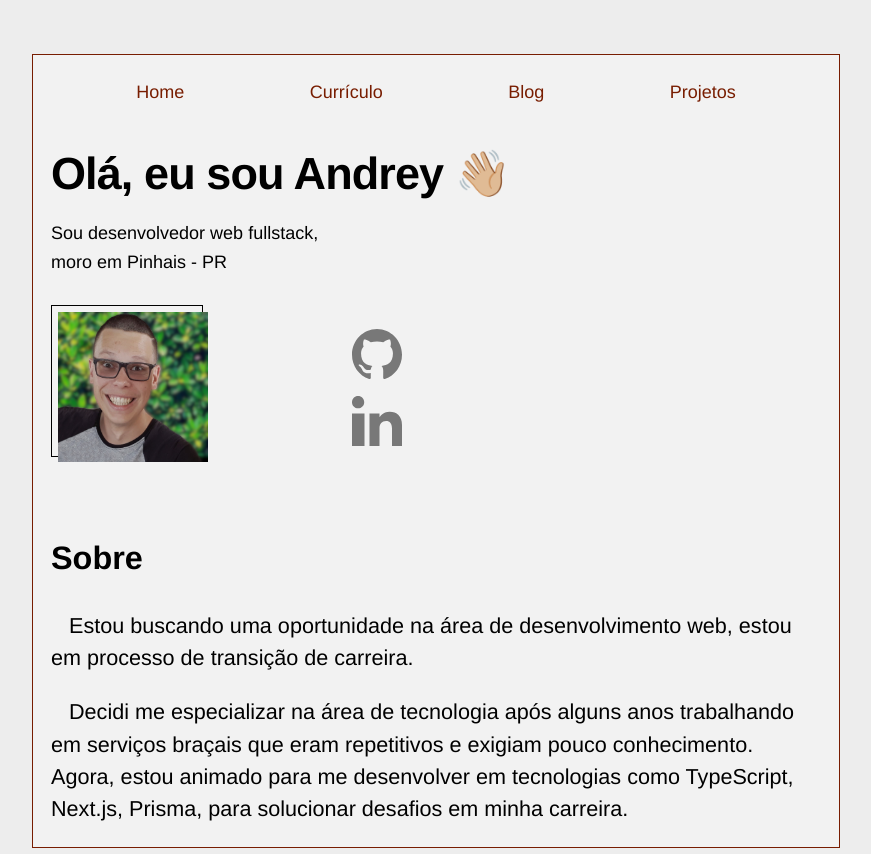
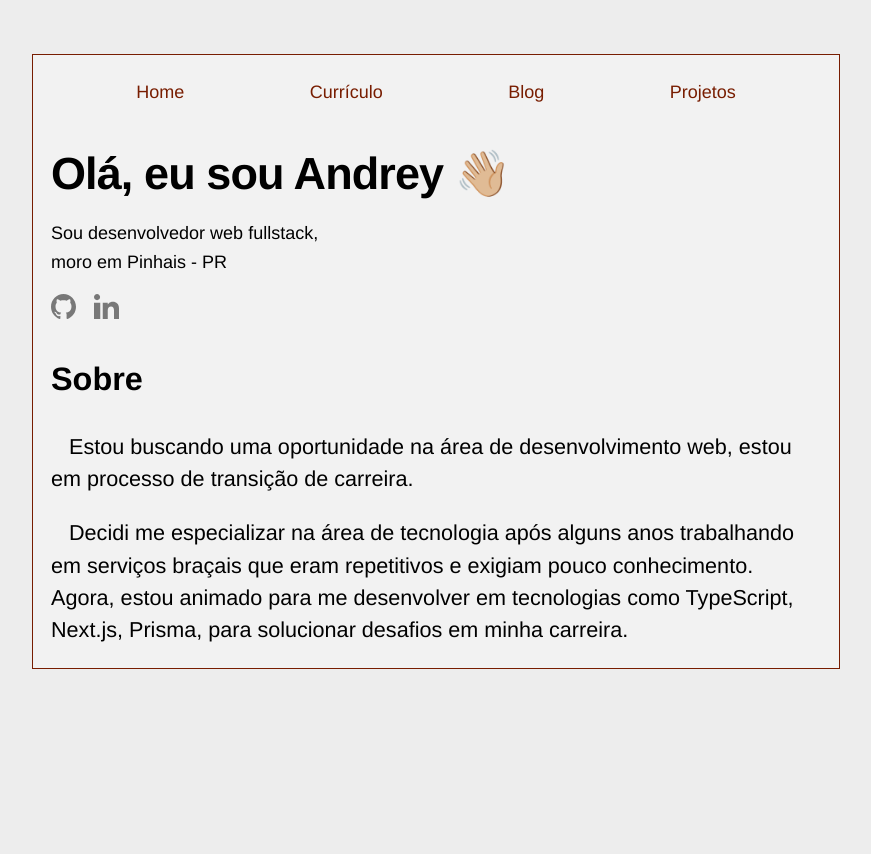
Before and after one commit to Andreyrvs/portfolio-blog, a Next.js app: page / in a window 1280 px wide. Shown: the whole page, without its empty margins (204-1075 px from the left). Built offline with nearby package versions, Linux system fonts and the light colour scheme.

Commit message:
fix: remove imagem

```diff
--- a/src/components/header/Header.tsx
+++ b/src/components/header/Header.tsx
@@ -22,6 +22,7 @@ export default function Header() {
   );
   return (
     <header className={styles.header}>
+      <section className={styles.container}>
         <div>
           <h1 className={utilStyles.heading2XL}>Olá, eu sou {name}</h1>
           <p className={styles.paragraph}>
@@ -29,8 +30,6 @@ export default function Header() {
             moro em Pinhais - PR
           </p>
         </div>
-      <section className={styles.container}>
-        <div className={styles.imageContainer}>{handleImageSize}</div>
         <div className={styles.iconsContainer}>
           <a
             href="https://github.com/Andreyrvs"
@@ -41,8 +40,8 @@ export default function Header() {
               priority
               src={githubIcon}
               className={styles.icons}
-              height={50}
-              width={50}
+              height={25}
+              width={25}
               alt="logo github"
             />
           </a>
@@ -55,8 +54,8 @@ export default function Header() {
               priority
               src={linkedinIcon}
               className={styles.icons}
-              height={50}
-              width={50}
+              height={25}
+              width={25}
               alt="logo linkedin"
             />
           </a>
--- a/src/components/header/header.module.css
+++ b/src/components/header/header.module.css
@@ -1,9 +1,3 @@
-.container {
-  display: flex;
-  gap: 8rem;
-  justify-content: flex-start;
-}
-
 .header {
   display: flex;
   flex-direction: column;
@@ -11,7 +5,14 @@
   padding: 0;
 }
 
-.imageContainer {
+.container {
+  display: flex;
+  flex-direction: column;
+  justify-content: flex-start;
+}
+
+
+/* .imageContainer {
   margin-left: 7px;
   position: relative;
   touch-action: manipulation;
@@ -29,12 +30,12 @@
   top: -7px;
   width: 100%;
   z-index: -1;
-}
+} */
 
 .iconsContainer {
   display: flex;
-  flex-direction: column;
-  justify-content: space-evenly;
+  flex-direction: row;
+  gap: 1rem;
 }
 
 .icons {
--- a/src/styles/utils.module.css
+++ b/src/styles/utils.module.css
@@ -50,7 +50,7 @@
 }
 
 .about {
-  margin-top: 4rem;
+  margin-top: 2rem;
 }
 
 .paragraph {
```
Lines whose indentation alone changed are shown as unchanged.
